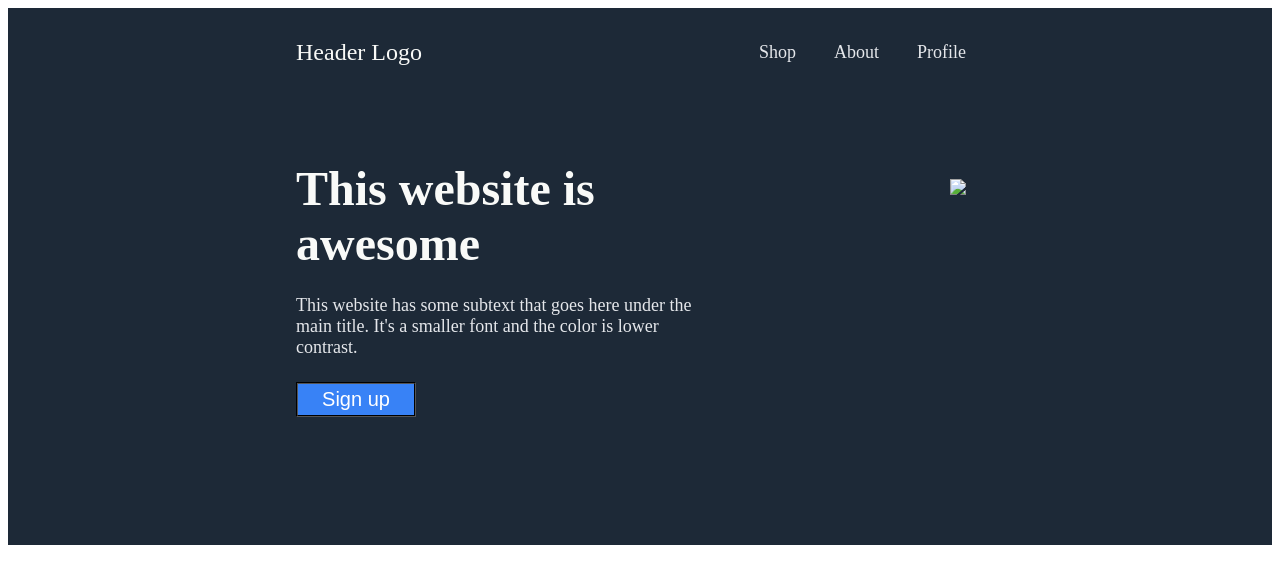
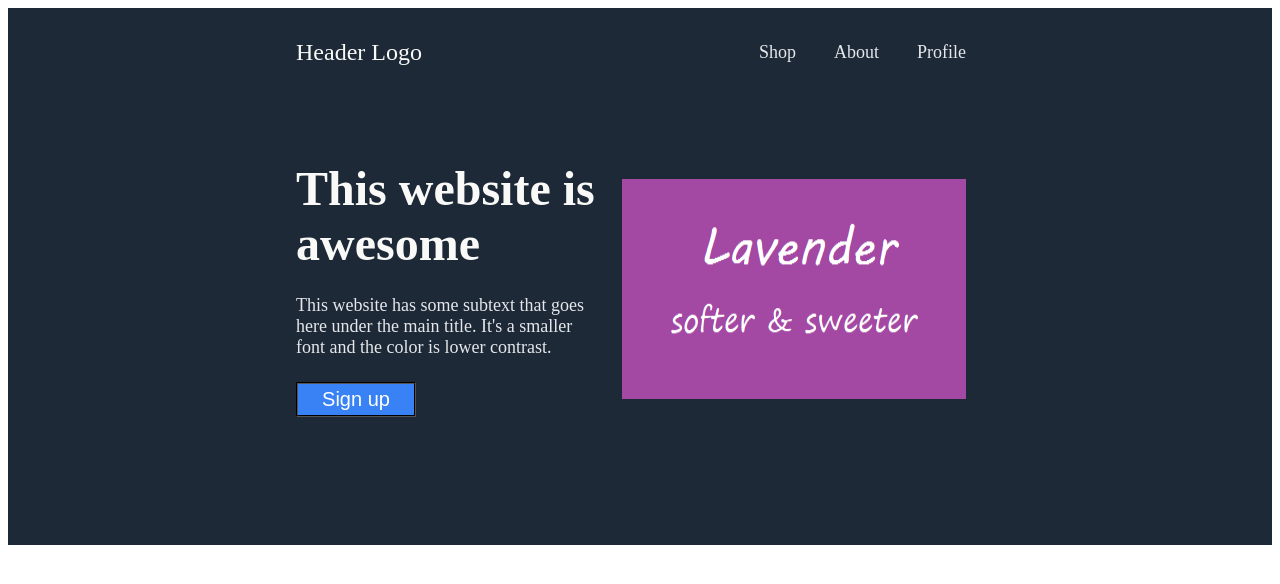
Before and after one commit to maycherryaung/my-website, a plain HTML site: page index.html in a window 1280 px wide. Drawn offline with Linux system fonts and the light colour scheme; files that its build step writes are made by us from their sources; files whose address does not match are found by name.

Commit message:
change image file

```diff
--- a/index.html
+++ b/index.html
@@ -24,7 +24,7 @@
           lower contrast.</p>
           <button class="button-1">Sign up</button>
         </div>
-        <img src="../my-website/images/lavender.png">
+        <img src="/home/cherrypetals12/repos/my-website/images/lavender.png">
       </div>
     </div>
 
```
Also changed, not shown: images/lavender.png (added), images/logo.png (deleted).
